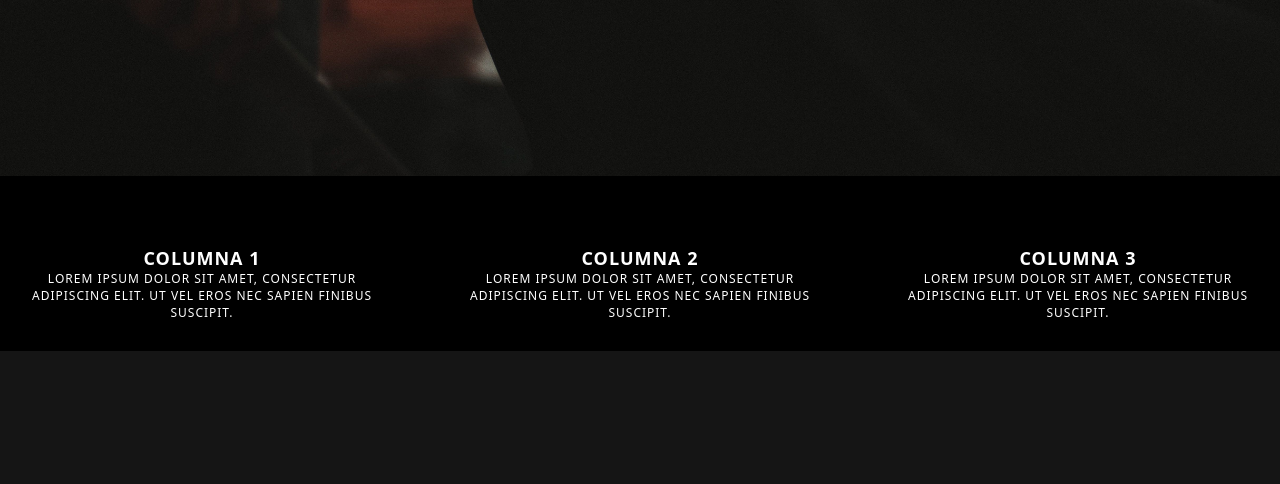
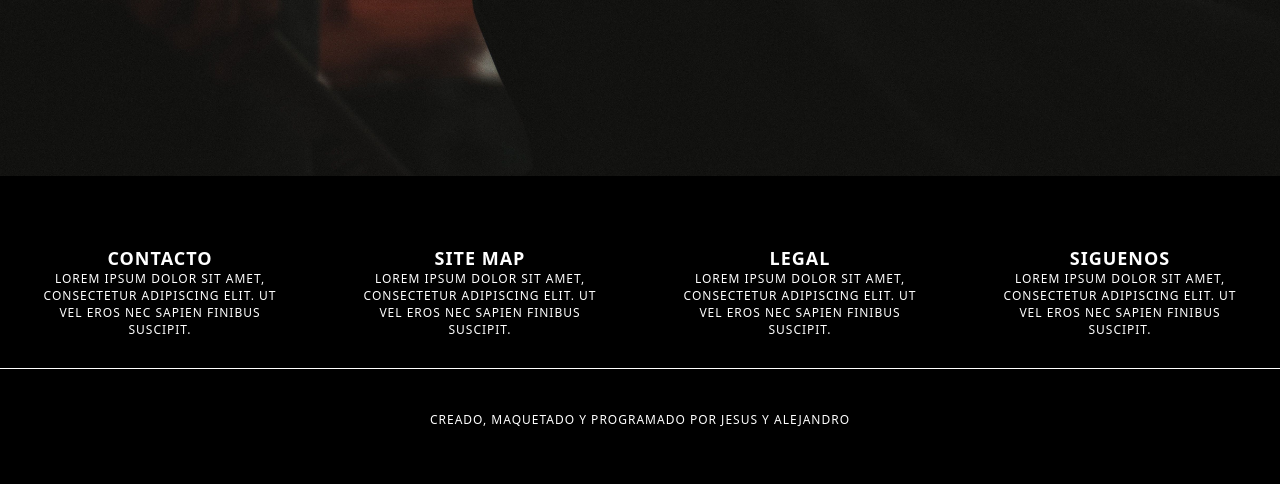
Before and after one commit to JesusUcam/TFC, a PHP site: page / in a window 1280 px wide. Shown: the part 684-1168 px from the top of the page. Before the commit the page ends 1035 px from the top, so only its background shows below. Run offline with PHP 8.4, Linux system fonts and the light colour scheme.

Commit message:
Cambios en el footer

```diff
--- a/footer.php
+++ b/footer.php
@@ -4,20 +4,34 @@
 
 <div class="container">
     <div class="column">
-        <h2>Columna 1</h2>
+        <h2>Contacto</h2>
         <p>Lorem ipsum dolor sit amet, consectetur adipiscing elit. Ut vel eros nec sapien finibus suscipit.</p>
     </div>
     <div class="column">
-        <h2>Columna 2</h2>
+        <h2>Site map</h2>
         <p>Lorem ipsum dolor sit amet, consectetur adipiscing elit. Ut vel eros nec sapien finibus suscipit.</p>
     </div>
     <div class="column">
-        <h2>Columna 3</h2>
+        <h2>Legal</h2>
+        <p>Lorem ipsum dolor sit amet, consectetur adipiscing elit. Ut vel eros nec sapien finibus suscipit.</p>
+    </div>
+
+    <div class="column">
+        <h2>Siguenos</h2>
         <p>Lorem ipsum dolor sit amet, consectetur adipiscing elit. Ut vel eros nec sapien finibus suscipit.</p>
     </div>
 </div>
 
+<hr size="1px" color="white" />
+<br>
+<br>
+<br>
+<p>Creado, maquetado y programado por Jesus y Alejandro</p>
 
+<br>
+<br>
+<br>
+<br>
 
 
 </footer>
```
